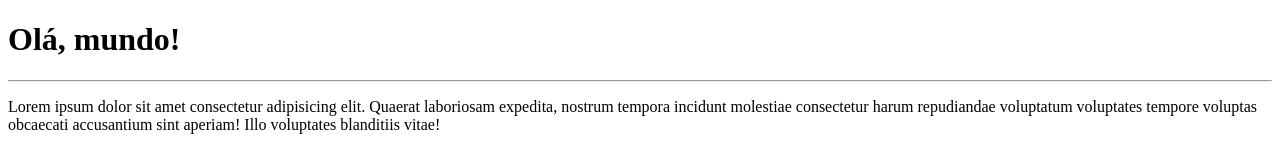
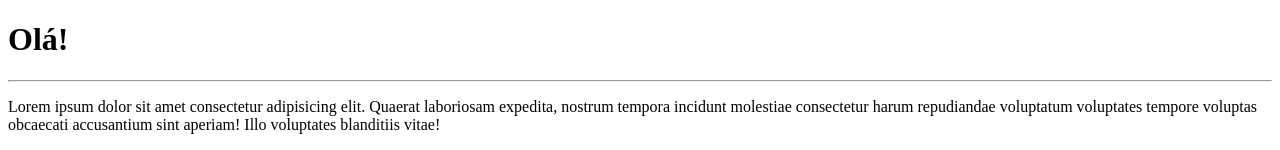
Before and after one commit to fabriciolourencoV980/Ola_mundo, a plain HTML site: page site-exemplo/index.html in a window 1280 px wide. Shown: the top 150 px of the page. Drawn offline with Linux system fonts and the light colour scheme.

Commit message:
Update index.html

```diff
--- a/site-exemplo/index.html
+++ b/site-exemplo/index.html
@@ -6,7 +6,7 @@
     <title>Meu primeiro site em repositorio</title>
 </head>
 <body>
-    <h1>Olá, mundo!</h1> <hr>
+    <h1>Olá!</h1> <hr>
     <p>Lorem ipsum dolor sit amet consectetur adipisicing elit. Quaerat laboriosam expedita, nostrum tempora incidunt molestiae consectetur harum repudiandae voluptatum voluptates tempore voluptas obcaecati accusantium sint aperiam! Illo voluptates blanditiis vitae!</p>
     <p>Lorem ipsum dolor sit amet consectetur adipisicing elit. Repudiandae, doloribus molestias. Velit aperiam dicta, nostrum delectus soluta sit unde pariatur accusantium, maxime laboriosam, odit eos rerum rem officia cupiditate modi!</p>
     <p>Lorem ipsum dolor sit, amet consectetur adipisicing elit. Voluptatum asperiores ipsa obcaecati reprehenderit! Vitae, nobis aut minima pariatur ad voluptas optio quibusdam totam consequatur harum odio dolor repellendus sed. Placeat!</p>
```
